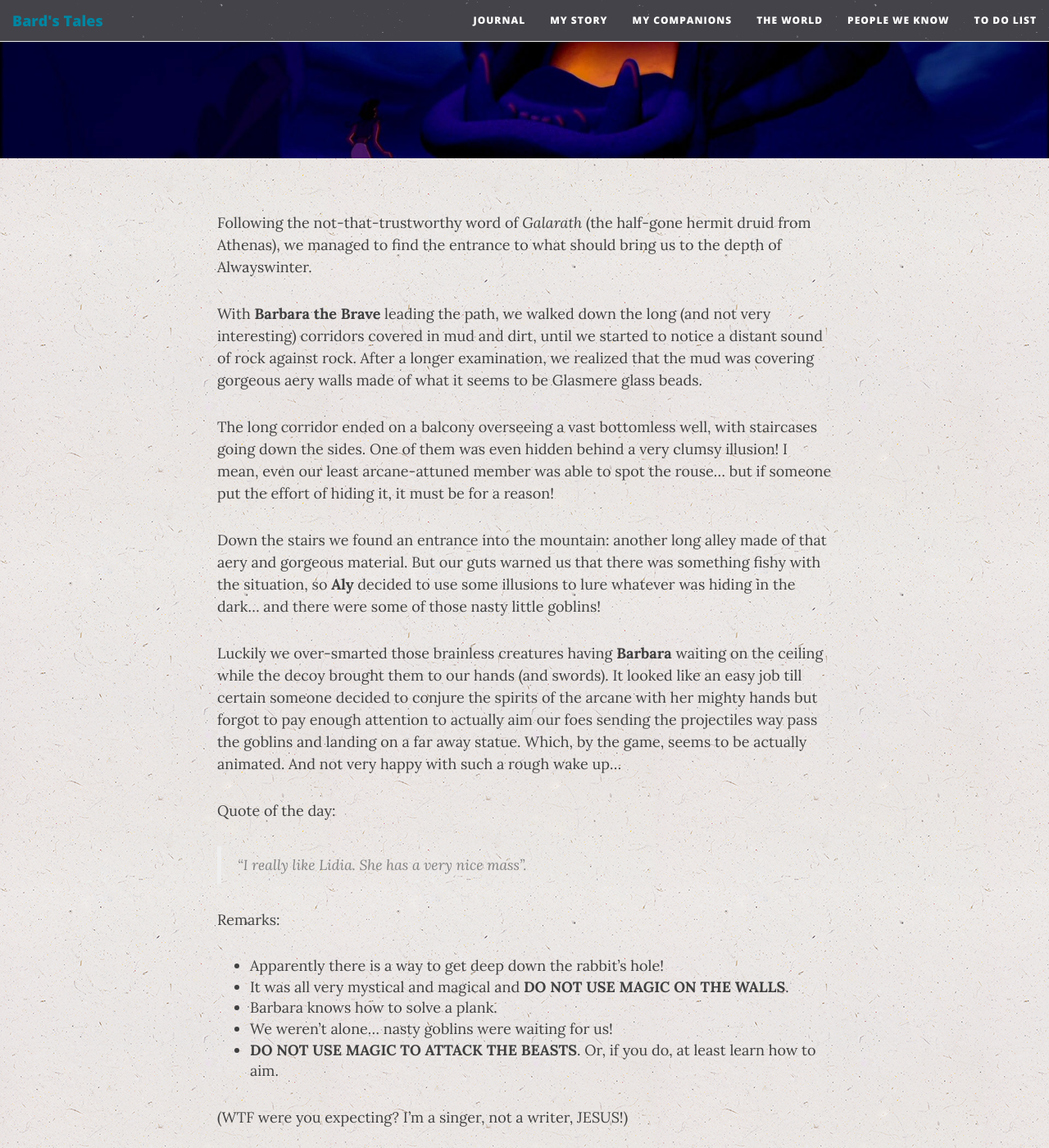
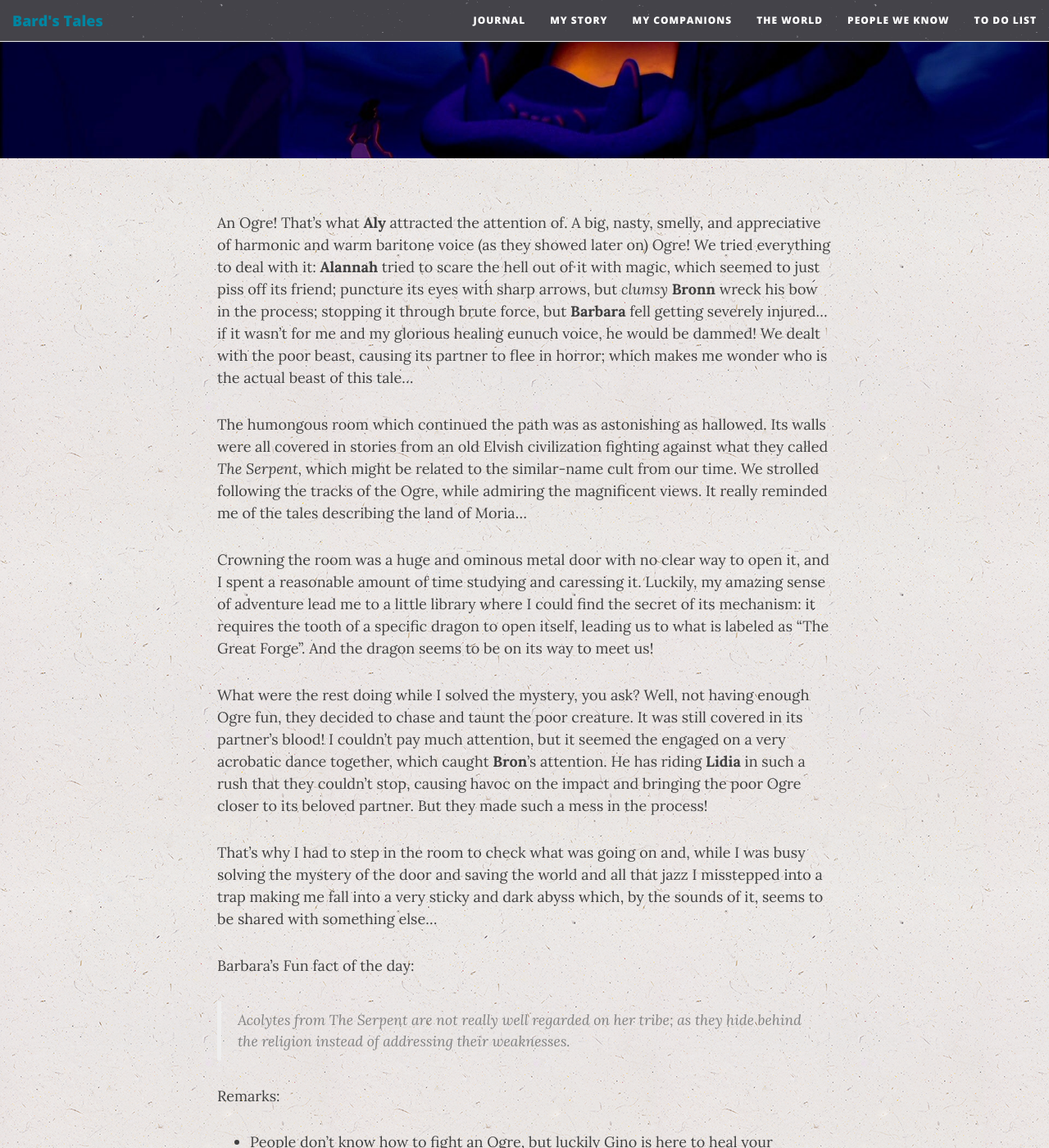
Before and after one commit to GinoGalotti/guildgazette, a Jekyll site: the page built from _posts/2019-11-12-an-door-to-the-unkwnon.md, in a window 1280 px wide and 1400 px high, scrolled down 317 px. Shown: the whole window at 82% size. Built offline with Jekyll 4.4.1, drawn with Linux system fonts in a browser that asks for light colours; nearby versions of some CDN libraries; some web fonts are replaced; comment, search, counter and statistics services are not loaded; some of the changed text lies outside the part shown.

```diff
--- a/_posts/2019-11-12-an-door-to-the-unkwnon.md
+++ b/_posts/2019-11-12-an-door-to-the-unkwnon.md
@@ -2,30 +2,31 @@
 layout: post
 title: A door to the unknown
 bigimg: /img/cave-of-wonders.jpg
-share-img: https://ginogalotti.github.io/bardstale/img/dark-cave.jpg
+share-img: https://ginogalotti.github.io/bardstale/img/cave-of-wonders.jpg
 tags: I-didnt-die
 adventurers: Kenneth, Kuma, Bonecrusher, Lands, Gino
 ---
 
-Following the not-that-trustworthy word of *Galarath* (the half-gone hermit druid from Athenas), we managed to find the entrance to what should bring us to the depth of Alwayswinter.
+An Ogre! That's what **Aly** attracted the attention of. A big, nasty, smelly, and appreciative of harmonic and warm baritone voice (as they showed later on) Ogre! We tried everything to deal with it: **Alannah** tried to scare the hell out of it with magic, which seemed to just piss off its friend; puncture its eyes with sharp arrows, but *clumsy* **Bronn** wreck his bow in the process; stopping it through brute force, but **Barbara** fell getting severely injured... if it wasn't for me and my glorious healing eunuch voice, he would be dammed! We dealt with the poor beast, causing its partner to flee in horror; which makes me wonder who is the actual beast of this tale...
 
-With **Barbara the Brave** leading the path, we walked down the long (and not very interesting) corridors covered in mud and dirt, until we started to notice a distant sound of rock against rock. After a longer examination, we realized that the mud was covering gorgeous aery walls made of what it seems to be Glasmere glass beads.
+The humongous room which continued the path was as astonishing as hallowed. Its walls were all covered in stories from an old Elvish civilization fighting against what they called *The Serpent*, which might be related to the similar-name cult from our time. We strolled following the tracks of the Ogre, while admiring the magnificent views. It really reminded me of the tales describing the land of Moria...
 
-The long corridor ended on a balcony overseeing a vast bottomless well, with staircases going down the sides. One of them was even hidden behind a very clumsy illusion! I mean, even our least arcane-attuned member was able to spot the rouse... but if someone put the effort of hiding it, it must be for a reason!
+Crowning the room was a huge and ominous metal door with no clear way to open it, and I spent a reasonable amount of time studying and caressing it. Luckily, my amazing sense of adventure lead me to a little library where I could find the secret of its mechanism: it requires the tooth of a specific dragon to open itself, leading us to what is labeled as "The Great Forge". And the dragon seems to be on its way to meet us!
 
-Down the stairs we found an entrance into the mountain: another long alley made of that aery and gorgeous material. But our guts warned us that there was something fishy with the situation, so **Aly** decided to use some illusions to lure whatever was hiding in the dark... and there were some of those nasty little goblins!
+What were the rest doing while I solved the mystery, you ask? Well, not having enough Ogre fun, they decided to chase and taunt the poor creature. It was still covered in its partner's blood! I couldn't pay much attention, but it seemed the engaged on a very acrobatic dance together, which caught **Bron**'s attention. He has riding **Lidia** in such a rush that they couldn't stop, causing havoc on the impact and bringing the poor Ogre closer to its beloved partner. But they made such a mess in the process!
 
-Luckily we over-smarted those brainless creatures having **Barbara** waiting on the ceiling while the decoy brought them to our hands (and swords). It looked like an easy job till certain someone decided to conjure the spirits of the arcane with her mighty hands but forgot to pay enough attention to actually aim our foes sending the projectiles way pass the goblins and landing on a far away statue. Which, by the game, seems to be actually animated. And not very happy with such a rough wake up...
+That's why I had to step in the room to check what was going on and, while I was busy solving the mystery of the door and saving the world and all that jazz I misstepped into a trap making me fall into a very sticky and dark abyss which, by the sounds of it, seems to be shared with something else...
 
-Quote of the day:
-> "I really like Lidia. She has a very nice mass".
+Barbara's Fun fact of the day:
+> Acolytes from The Serpent are not really well regarded on her tribe; as they hide behind the religion instead of addressing their weaknesses.
 
 Remarks:
 
-* Apparently there is a way to get deep down the rabbit's hole!
-* It was all very mystical and magical and **DO NOT USE MAGIC ON THE WALLS**.
-* Barbara knows how to solve a plank.
-* We weren't alone... nasty goblins were waiting for us!
-* **DO NOT USE MAGIC TO ATTACK THE BEASTS**. Or, if you do, at least learn how to aim.
+* People don't know how to fight an Ogre, but luckily Gino is here to heal your wounds.
+* The door seems very big and we shouldn't try to open it by force (looking at you, Ogre killer).
+* We found a nice bag of gems hidden in the armory, and **Alannah** volunteer as its custodian. Luckily we all trust her, am I right?
+* It seems to require a specific's dragon tooth to be open.
+* **Barbara** broke my heart and crushed my dreams. I decided to jump down to oblivion.
+* I don't like spiders.
 
 (WTF were you expecting? I'm a singer, not a writer, JESUS!)
--- /dev/null
+++ b/_posts/2019-11-17-a-stroll-with-an-ogre.md
@@ -0,0 +1,31 @@
+---
+layout: post
+title: A door to the unknown
+bigimg: /img/moria.png
+share-img: https://ginogalotti.github.io/bardstale/img/moria.png
+tags: I-didnt-die
+adventurers: Kenneth, Kuma, Bonecrusher, Lands, Gino
+---
+
+Following the not-that-trustworthy word of *Galarath* (the half-gone hermit druid from Athenas), we managed to find the entrance to what should bring us to the depth of Alwayswinter.
+
+With **Barbara the Brave** leading the path, we walked down the long (and not very interesting) corridors covered in mud and dirt, until we started to notice a distant sound of rock against rock. After a longer examination, we realized that the mud was covering gorgeous aery walls made of what it seems to be Glasmere glass beads.
+
+The long corridor ended on a balcony overseeing a vast bottomless well, with staircases going down the sides. One of them was even hidden behind a very clumsy illusion! I mean, even our least arcane-attuned member was able to spot the rouse... but if someone put the effort of hiding it, it must be for a reason!
+
+Down the stairs we found an entrance into the mountain: another long alley made of that aery and gorgeous material. But our guts warned us that there was something fishy with the situation, so **Aly** decided to use some illusions to lure whatever was hiding in the dark... and there were some of those nasty little goblins!
+
+Luckily we over-smarted those brainless creatures having **Barbara** waiting on the ceiling while the decoy brought them to our hands (and swords). It looked like an easy job till certain someone decided to conjure the spirits of the arcane with her mighty hands but forgot to pay enough attention to actually aim our foes sending the projectiles way pass the goblins and landing on a far away statue. Which, by the game, seems to be actually animated. And not very happy with such a rough wake up...
+
+Quote of the day:
+> "I really like Lidia. She has a very nice mass".
+
+Remarks:
+
+* Apparently there is a way to get deep down the rabbit's hole!
+* It was all very mystical and magical and **DO NOT USE MAGIC ON THE WALLS**.
+* Barbara knows how to solve a plank.
+* We weren't alone... nasty goblins were waiting for us!
+* **DO NOT USE MAGIC TO ATTACK THE BEASTS**. Or, if you do, at least learn how to aim.
+
+(WTF were you expecting? I'm a singer, not a writer, JESUS!)
```
Also changed, not shown: party.md (+4 -1 lines), poems.md (added, +16 -0 lines), quests.md (+1 -1 lines), world.md (+3 -1 lines), img/moria.png (added).
